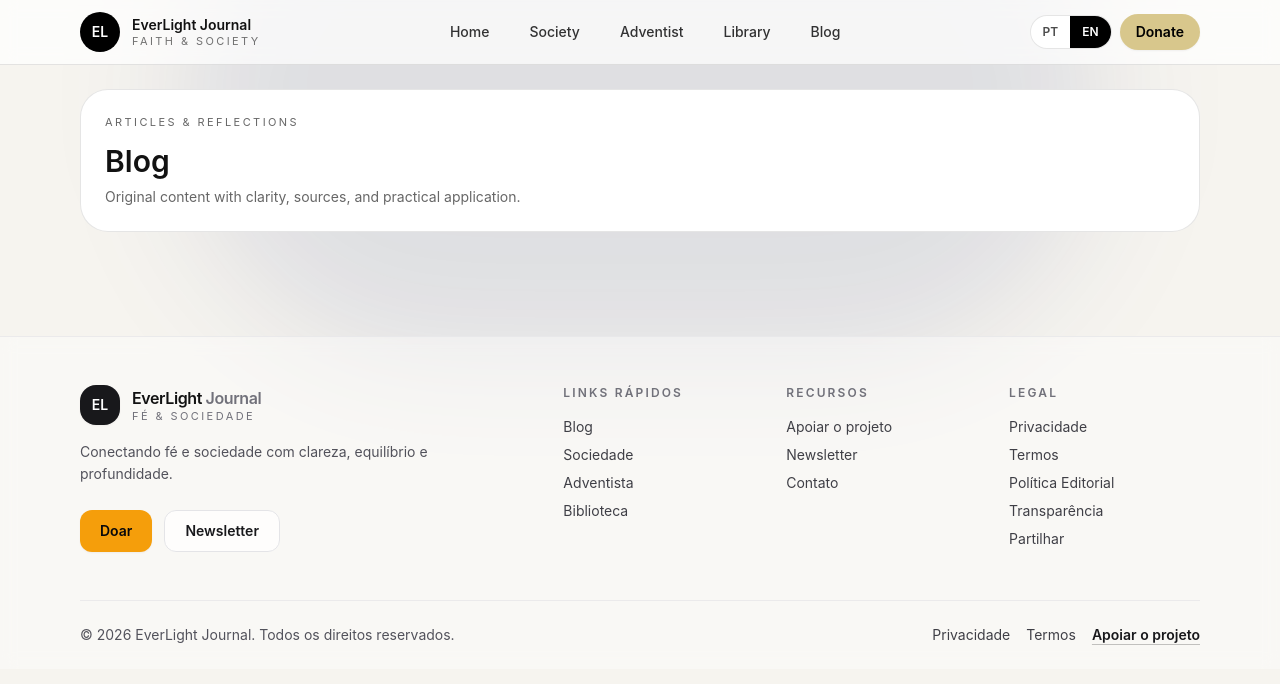
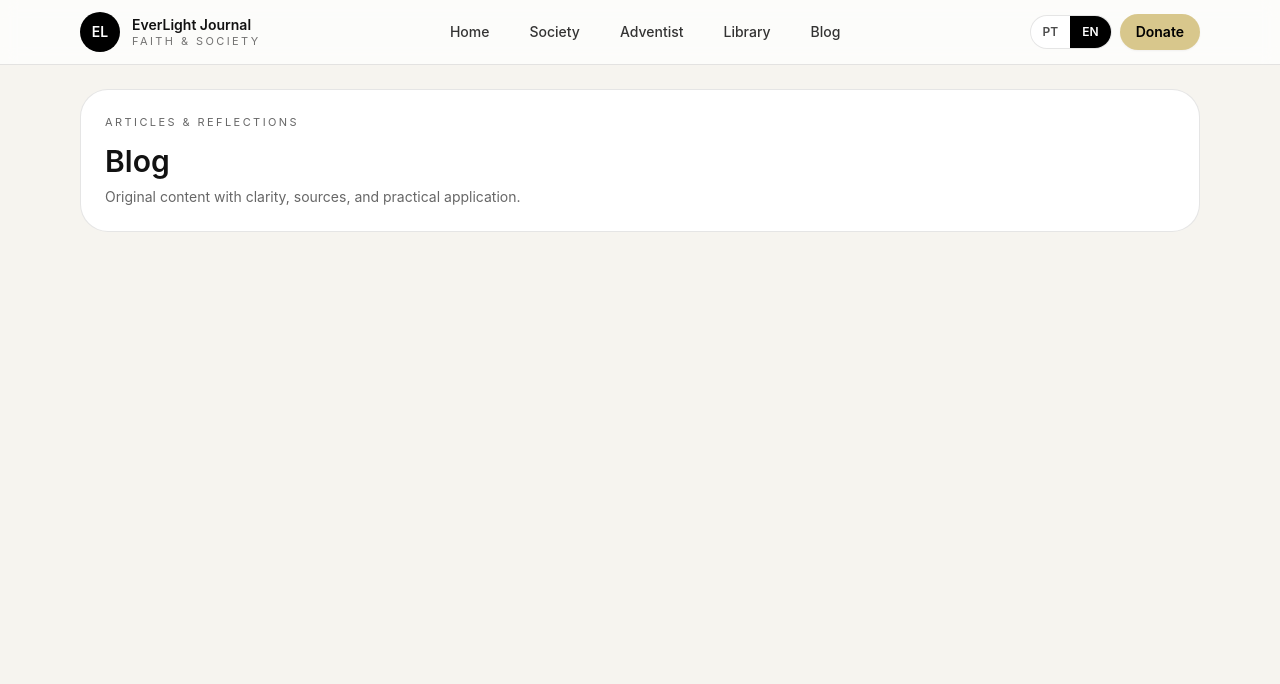
Before and after one commit to eliaslicojicacoma-spec/EverLight-Journal, a Next.js app: page /en/blog in a window 1280 px wide. Shown: the top 684 px of the page. Built offline with nearby package versions, Linux system fonts and the light colour scheme.

Commit message:
Update layout.tsx

```diff
--- a/src/app/[locale]/layout.tsx
+++ b/src/app/[locale]/layout.tsx
@@ -1,6 +1,5 @@
 import type { ReactNode } from "react";
 import Header from "@/components/layout/Header";
-import Footer from "@/components/layout/Footer";
 
 export default function LocaleLayout({
   children,
@@ -13,17 +12,9 @@ export default function LocaleLayout({
 
   return (
     <html lang={locale}>
-      <body>
-        {/* background premium sutil */}
-        <div className="pointer-events-none fixed inset-0 -z-10">
-          <div className="absolute inset-0 bg-[#F6F4EF]" />
-          <div className="absolute -top-40 left-1/2 h-[520px] w-[920px] -translate-x-1/2 rounded-full bg-[#1A2A78]/10 blur-3xl" />
-          <div className="absolute -bottom-56 left-1/2 h-[540px] w-[980px] -translate-x-1/2 rounded-full bg-[#D8C78C]/18 blur-3xl" />
-        </div>
-
+      <body className="min-h-screen bg-[#F6F4EF] text-[#121212]">
         <Header locale={locale} />
-        <main className="container-xl py-6">{children}</main>
-        <Footer locale={locale} />
+        <main className="mx-auto w-full max-w-6xl px-4 py-6">{children}</main>
       </body>
     </html>
   );
```
